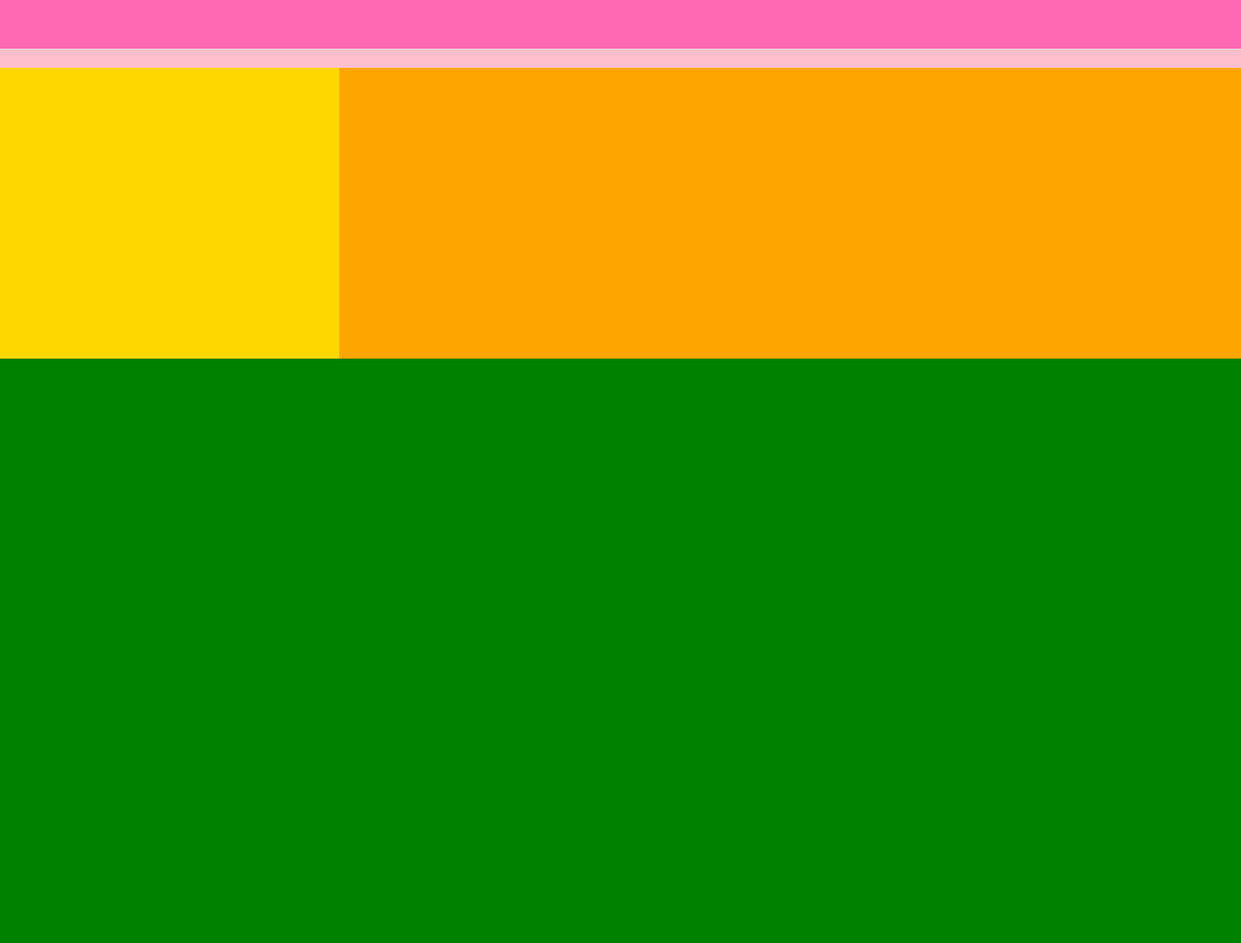
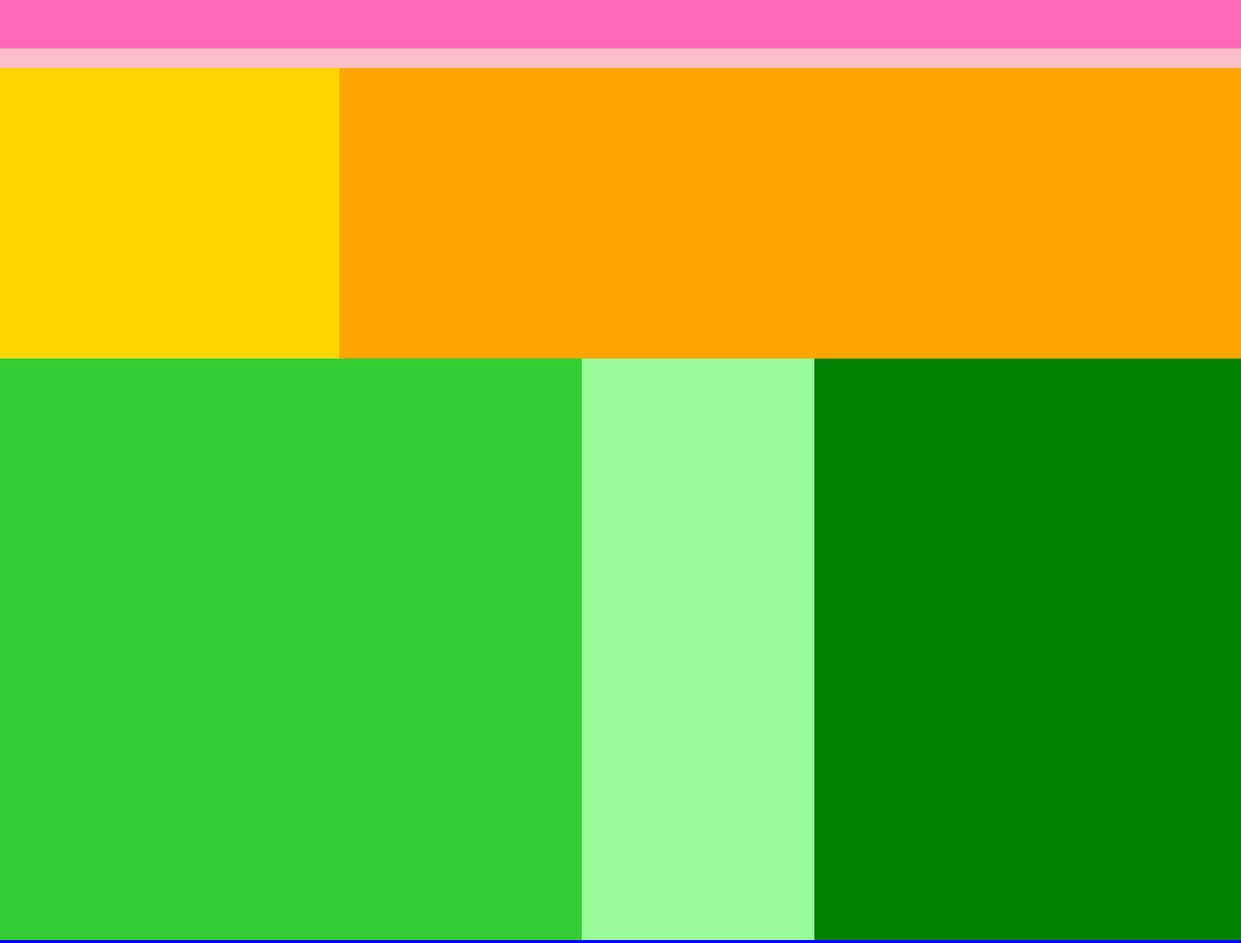
Before and after one commit to 1noseA/caravan, a plain HTML site: page index.html in a window 1280 px wide. Shown: the top 973 px of the page at 97% size. Drawn offline with Linux system fonts and the light colour scheme.

Commit message:
[add]float-clearfix

```diff
--- a/index.html
+++ b/index.html
@@ -17,7 +17,10 @@
     <div class="main-visual-content"></div>
   </div>
   <!-- main用のdiv -->
-  <div class="main"></div>
+  <div class="main clearfix">
+    <div class="blog"></div>
+    <div class="sidebar"></div>
+  </div>
   <!-- footer用のdiv -->
   <div class="footer"></div>
 </body>
--- a/style.css
+++ b/style.css
@@ -2,6 +2,11 @@
   margin:0;
   padding:0;
   box-sizing:border-box;
+}
+.clearfix::after {
+  content:"";
+  display:block;
+  clear:both;
 }
 .header {
   width:100%;
@@ -30,8 +35,19 @@
 }
 .main {
   width:100%;
-  height:1400px;
   background-color:green;
+}
+.blog {
+  width:600px;
+  height:600px;
+  background-color:limegreen;
+  float:left;
+}
+.sidebar {
+  width:240px;
+  height:600px;
+  background-color:palegreen;
+  float:left;
 }
 .footer {
   width:100%;
```
